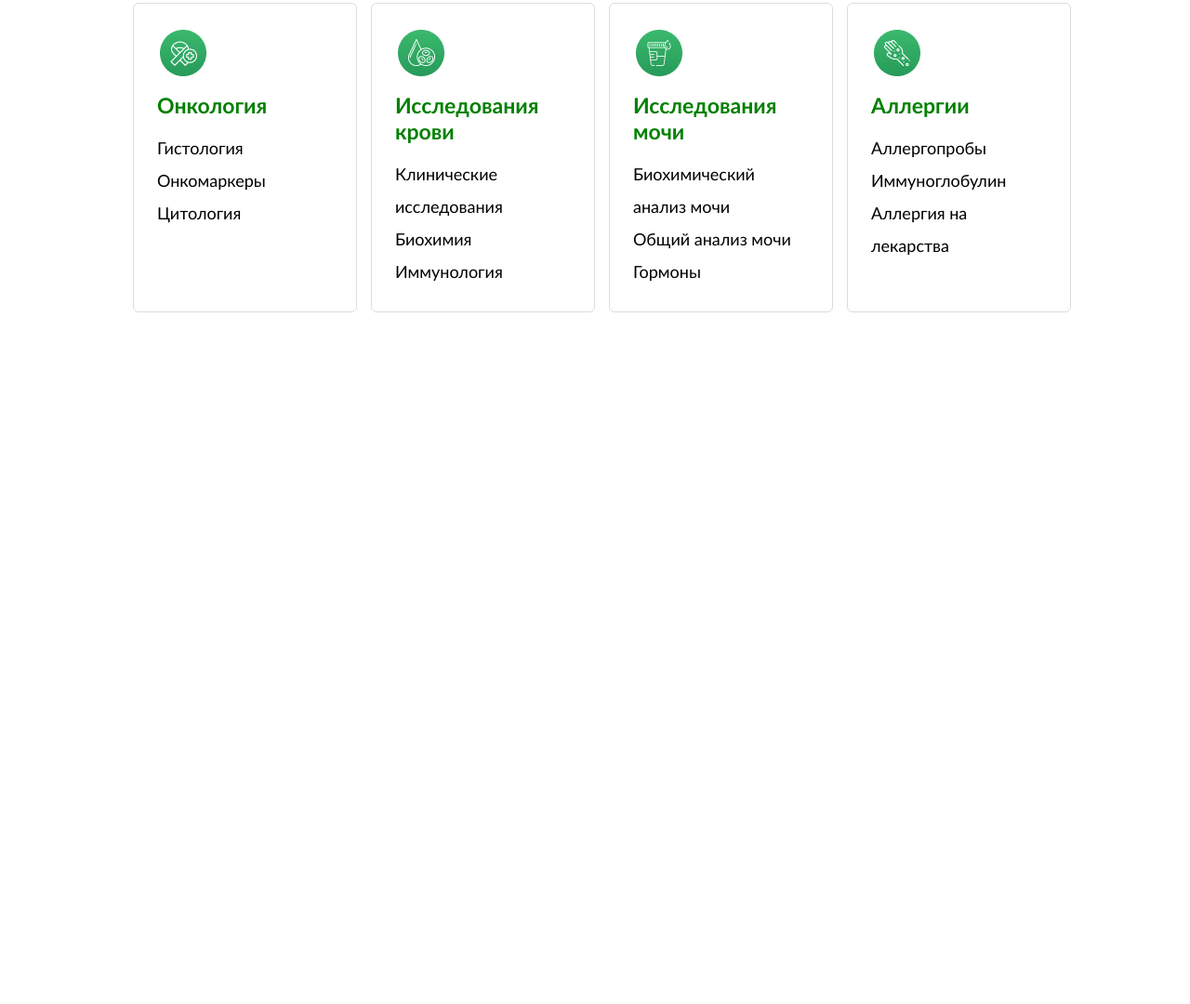
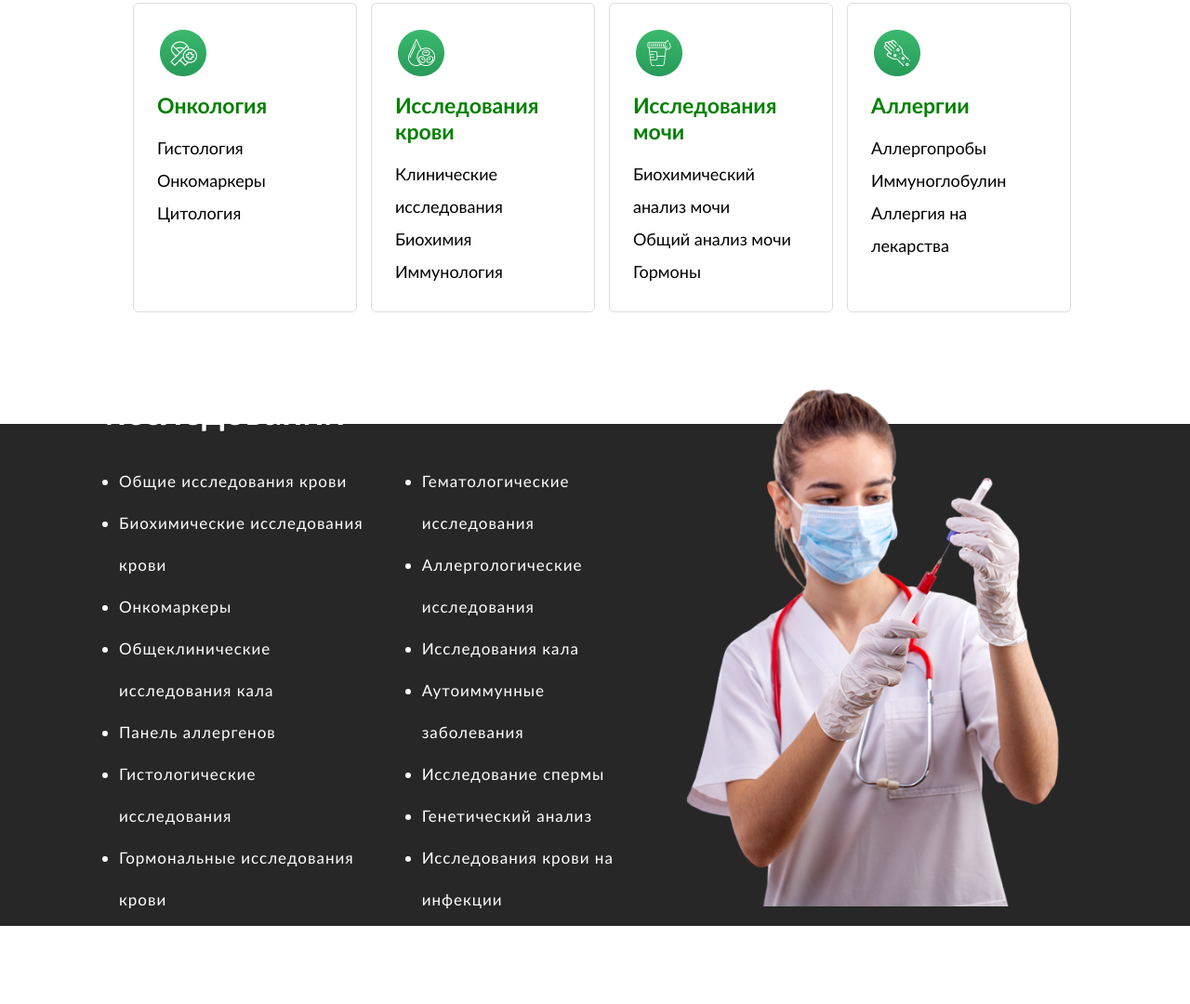
Before and after one commit to vaysovardasher/vazifahoi-nokarda, a plain HTML site: page vazifai2/vazifa1.html in a window 1280 px wide. Shown: the part 1236-2316 px from the top of the page at 93% size. Before the commit the page ends 1642 px from the top, so only its background shows below. Drawn offline with Linux system fonts and the light colour scheme.

Commit message:
якто section нав сохтам

```diff
--- a/vazifai2/vazifa1.css
+++ b/vazifai2/vazifa1.css
@@ -105,87 +105,128 @@ header {
   bottom: 0;
   z-index: 1;
 }
-.section2{
-  width:100%;
-  padding:70px 0;
+.section2 {
+  width: 100%;
+  padding: 70px 0;
 }
-.container2{
-  width:80%;
-  margin:auto;
+.container2 {
+  width: 80%;
+  margin: auto;
 }
-.title3{
-  font-size:34px;
-  color:rgb(20, 20, 20);
-  padding-bottom:35px;
+.title3 {
+  font-size: 34px;
+  color: rgb(20, 20, 20);
+  padding-bottom: 35px;
 }
-.div5{
-  display:flex;
-  justify-content:space-between;
+.div5 {
+  display: flex;
+  justify-content: space-between;
 }
-.div6{
-  width:30%;
-  background-color:white;
-  border-radius:8px;
-  padding:35px;
-  box-shadow:0px 10px 25px rgba(0,0,0,0.12);
+.div6 {
+  width: 30%;
+  background-color: white;
+  border-radius: 8px;
+  padding: 35px;
+  box-shadow: 0px 10px 25px rgba(0, 0, 0, 0.12);
   margin-left: 18px;
 }
-.div7{
-  width:65px;
-  height:65px;
-  display:flex;
-  align-items:center;
-  justify-content:center;
-  margin-bottom:25px;
+.div7 {
+  width: 65px;
+  height: 65px;
+  display: flex;
+  align-items: center;
+  justify-content: center;
+  margin-bottom: 25px;
 }
-.img2{
-  width:55px;
+.img2 {
+  width: 55px;
 }
-.parag4{
-  font-size:17px;
-  line-height:24px;
+.parag4 {
+  font-size: 17px;
+  line-height: 24px;
 }
-.section3{
-  width:100%;
-  padding:70px 0;
+.section3 {
+  width: 100%;
+  padding: 70px 0;
 }
-.container3{
-  width:80%;
-  margin:auto;
+.container3 {
+  width: 80%;
+  margin: auto;
 }
-.title4{
-  font-size:30px;
-  color:rgb(35, 53, 76);
-  padding-bottom:35px;
+.title4 {
+  font-size: 30px;
+  color: rgb(35, 53, 76);
+  padding-bottom: 35px;
 }
-.div8{
-  display:flex;
-  justify-content:space-between;
+.div8 {
+  display: flex;
+  justify-content: space-between;
 }
-.div9{
-  width:23%;
-  border:1px solid rgb(220, 220, 220);
-  border-radius:6px;
-  padding:25px;
+.div9 {
+  width: 23%;
+  border: 1px solid rgb(220, 220, 220);
+  border-radius: 6px;
+  padding: 25px;
   margin-left: 15px;
 }
-.div10{
-  width:55px;
-  height:55px;
-  display:flex;
-  align-items:center;
-  justify-content:center;
-  margin-bottom:15px;
+.div10 {
+  width: 55px;
+  height: 55px;
+  display: flex;
+  align-items: center;
+  justify-content: center;
+  margin-bottom: 15px;
 }
-.img3{
-  width:50px;
+.img3 {
+  width: 50px;
 }
-.title5{
-  font-size:23px;
+.title5 {
+  font-size: 23px;
   color: green;
-  padding-bottom:15px;
+  padding-bottom: 15px;
 }
-.parag5{
-  font-size:18px;
-  line-height:35px;
+.parag5 {
+  font-size: 18px;
+  line-height: 35px;
 }
+.section4 {
+  width: 100%;
+  padding: 70px 0;
+  background-color: rgba(39, 39, 39, 1);
+  position: relative;
+  margin-top: 50px;
+}
+.container4 {
+  width: 80%;
+  height: 50vh;
+  margin: auto;
+  display: flex;
+  justify-content: space-between;
+  align-items: center;
+}
+.div11 {
+  width: 55%;
+}
+.title6 {
+    width: 850px;
+  font-size: 39px;
+  color: white;
+  padding-bottom: 30px;
+  margin-left: -15px;
+}
+.div12 {
+  display: flex;
+  gap: 60px;
+}
+.list1 {
+  color: white;
+  font-size: 17px;
+  line-height: 45px;
+  letter-spacing: 1px;
+}
+.img4 {
+  width: 430px;
+  position: relative;
+  z-index: 2;
+  bottom: 38px;
+}
--- a/vazifai2/vazifa1.html
+++ b/vazifai2/vazifa1.html
@@ -172,5 +172,39 @@
         </div>
       </div>
     </section>
+
+    <section class="section4">
+      <div class="container4">
+        <div class="div11">
+          <h1 class="title6">Виды лабораторных анализов и исследований</h1>
+
+          <div class="div12">
+            <ul class="list1">
+              <li>Общие исследования крови</li>
+              <li>Биохимические исследования крови</li>
+              <li>Онкомаркеры</li>
+              <li>Общеклинические исследования кала</li>
+              <li>Панель аллергенов</li>
+              <li>Гистологические исследования</li>
+              <li>Гормональные исследования крови</li>
+              <li>Исследования мочи</li>
+            </ul>
+
+            <ul class="list1">
+              <li>Гематологические исследования</li>
+              <li>Аллергологические исследования</li>
+              <li>Исследования кала</li>
+              <li>Аутоиммунные заболевания</li>
+              <li>Исследование спермы</li>
+              <li>Генетический анализ</li>
+              <li>Исследования крови на инфекции</li>
+              <li>Цитологические исследования</li>
+            </ul>
+          </div>
+        </div>
+
+        <img src="./images2/vrach.png" class="img4" />
+      </div>
+    </section>
   </body>
 </html>
```
Also changed, not shown: vazifai2/images2/vrach.png (added).
